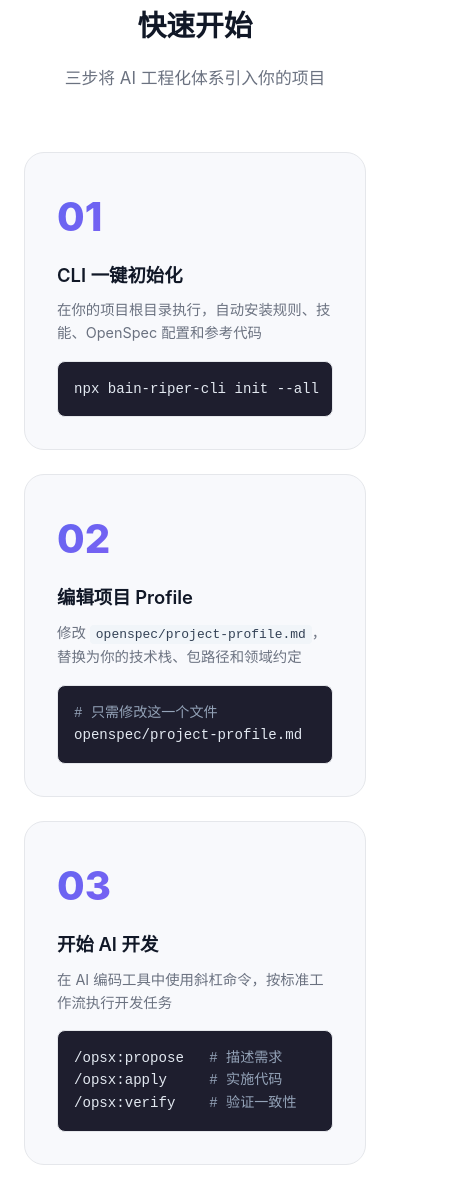
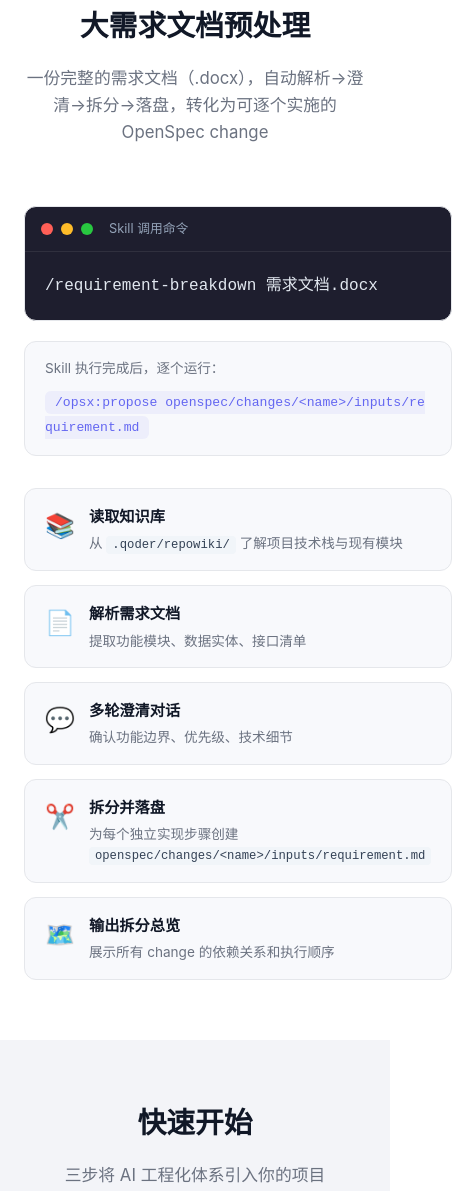
Before and after one commit to tuhe32/bain-riper, a plain HTML site: page site/index.html in a window 390 px wide. Shown: the part 4249-5440 px from the top of the page, 452 px wide, since content can reach past the window. Drawn offline with Linux system fonts and the light colour scheme.

Commit message:
fix: 完善文档

```diff
--- a/site/css/style.css
+++ b/site/css/style.css
@@ -129,6 +129,26 @@ code { font-family: 'SF Mono', 'Fira Code', monospace; font-size: 0.9em; backgro
 .module-cmd code { font-size: 0.82rem; background: none; padding: 0; color: var(--accent); }
 
 /* === Stats === */
+
+/* === Requirement Breakdown === */
+.rb-layout { display: grid; grid-template-columns: 1fr 1fr; gap: 32px; align-items: start; }
+.rb-left { display: flex; flex-direction: column; gap: 20px; }
+.rb-cmd { background: var(--bg-dark); border-radius: var(--radius); border: 1px solid var(--border); overflow: hidden; }
+.rb-cmd-header { display: flex; align-items: center; gap: 8px; padding: 12px 16px; border-bottom: 1px solid rgba(255,255,255,0.08); }
+.rb-cmd-title { margin-left: 8px; font-size: 0.8rem; color: #94a3b8; }
+.rb-cmd-body { padding: 20px; }
+.rb-cmd-body code { font-size: 1rem; background: none; padding: 0; color: #e2e8f0; }
+.rb-output { padding: 16px 20px; background: var(--bg-card); border: 1px solid var(--border); border-radius: var(--radius); }
+.rb-output p { font-size: 0.85rem; color: var(--text-dim); margin-bottom: 8px; }
+.rb-inline-code { font-size: 0.82rem; color: var(--accent) !important; background: rgba(99,102,241,0.08) !important; padding: 4px 10px !important; border-radius: 6px; word-break: break-all; }
+.rb-steps { display: flex; flex-direction: column; gap: 14px; }
+.rb-step { display: flex; gap: 14px; align-items: flex-start; padding: 16px 20px; background: var(--bg-card); border: 1px solid var(--border); border-radius: var(--radius); transition: border-color 0.2s, transform 0.2s; }
+.rb-step:hover { border-color: var(--accent); transform: translateX(4px); }
+.rb-step-icon { font-size: 1.5rem; flex-shrink: 0; margin-top: 2px; }
+.rb-step strong { color: var(--text-bright); font-size: 0.95rem; display: block; margin-bottom: 4px; }
+.rb-step p { font-size: 0.85rem; color: var(--text-dim); line-height: 1.5; margin: 0; }
+
+/* === Stats === */
 .stats-section { padding: 60px 0; border-top: 1px solid var(--border); border-bottom: 1px solid var(--border); }
 .stats-grid { display: grid; grid-template-columns: repeat(4, 1fr); gap: 24px; text-align: center; }
 .stat-num { font-size: 3rem; font-weight: 800; background: var(--gradient); -webkit-background-clip: text; -webkit-text-fill-color: transparent; background-clip: text; }
@@ -165,6 +185,7 @@ code { font-family: 'SF Mono', 'Fira Code', monospace; font-size: 0.9em; backgro
   .nav-links a:not(.btn) { display: none; }
   .hero { padding: 120px 0 60px; }
   .stats-grid { grid-template-columns: repeat(2, 1fr); }
+  .rb-layout { grid-template-columns: 1fr; }
   .section { padding: 60px 0; }
   .footer-inner { flex-direction: column; text-align: center; }
   .footer-links { justify-content: center; }
--- a/site/index.html
+++ b/site/index.html
@@ -16,6 +16,7 @@
       <div class="nav-links">
         <a href="#features">功能</a>
         <a href="#workflow">工作流</a>
+        <a href="#requirement-breakdown">需求拆分</a>
         <a href="#quickstart">快速开始</a>
         <a href="#modules">模块</a>
         <a href="https://github.com/tuhe32/bain-riper" class="btn btn-outline btn-sm" target="_blank">GitHub ↗</a>
@@ -152,8 +153,57 @@
     </div>
   </section>
 
+  <!-- Requirement Breakdown Skill -->
+  <section class="section" id="requirement-breakdown">
+    <div class="container">
+      <div class="section-header">
+        <h2>大需求文档预处理</h2>
+        <p class="section-desc">一份完整的需求文档（.docx），自动解析→澄清→拆分→落盘，转化为可逐个实施的 OpenSpec change</p>
+      </div>
+      <div class="rb-layout">
+        <div class="rb-left">
+          <div class="rb-cmd">
+            <div class="rb-cmd-header">
+              <span class="dot red"></span><span class="dot yellow"></span><span class="dot green"></span>
+              <span class="rb-cmd-title">Skill 调用命令</span>
+            </div>
+            <div class="rb-cmd-body">
+              <code>/requirement-breakdown 需求文档.docx</code>
+            </div>
+          </div>
+          <div class="rb-output">
+            <p>Skill 执行完成后，逐个运行：</p>
+            <code class="rb-inline-code">/opsx:propose openspec/changes/&lt;name&gt;/inputs/requirement.md</code>
+          </div>
+        </div>
+        <div class="rb-steps">
+          <div class="rb-step">
+            <span class="rb-step-icon">📚</span>
+            <div><strong>读取知识库</strong><p>从 <code>.qoder/repowiki/</code> 了解项目技术栈与现有模块</p></div>
+          </div>
+          <div class="rb-step">
+            <span class="rb-step-icon">📄</span>
+            <div><strong>解析需求文档</strong><p>提取功能模块、数据实体、接口清单</p></div>
+          </div>
+          <div class="rb-step">
+            <span class="rb-step-icon">💬</span>
+            <div><strong>多轮澄清对话</strong><p>确认功能边界、优先级、技术细节</p></div>
+          </div>
+          <div class="rb-step">
+            <span class="rb-step-icon">✂️</span>
+            <div><strong>拆分并落盘</strong><p>为每个独立实现步骤创建 <code>openspec/changes/&lt;name&gt;/inputs/requirement.md</code></p></div>
+          </div>
+          <div class="rb-step">
+            <span class="rb-step-icon">🗺️</span>
+            <div><strong>输出拆分总览</strong><p>展示所有 change 的依赖关系和执行顺序</p></div>
+          </div>
+        </div>
+      </div>
+    </div>
+  </section>
+
   <!-- Quickstart -->
-  <section class="section" id="quickstart">
+  <section class="section section-dark" id="quickstart">
     <div class="container">
       <div class="section-header">
         <h2>快速开始</h2>
```
Also changed, not shown: README.md.
